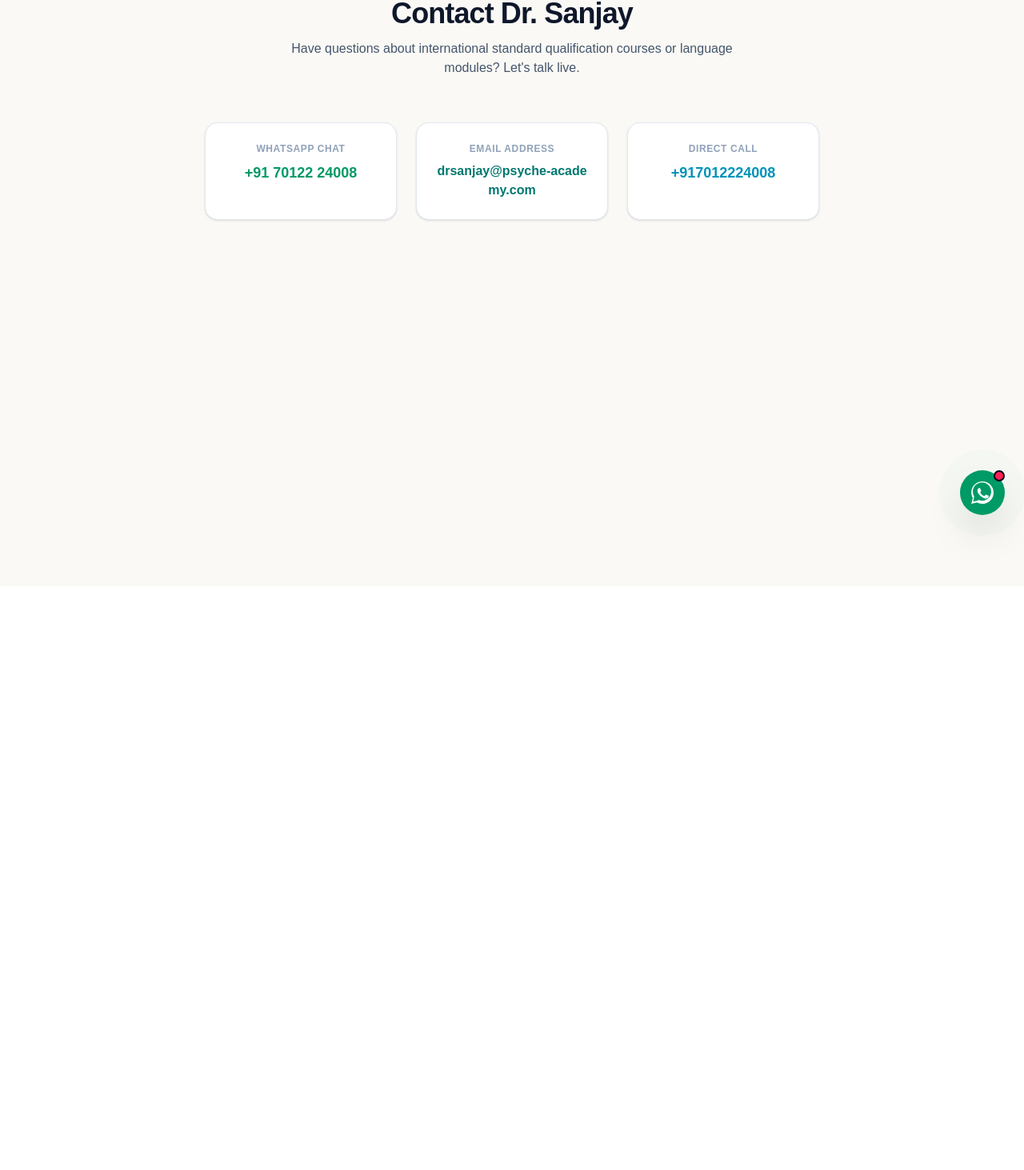
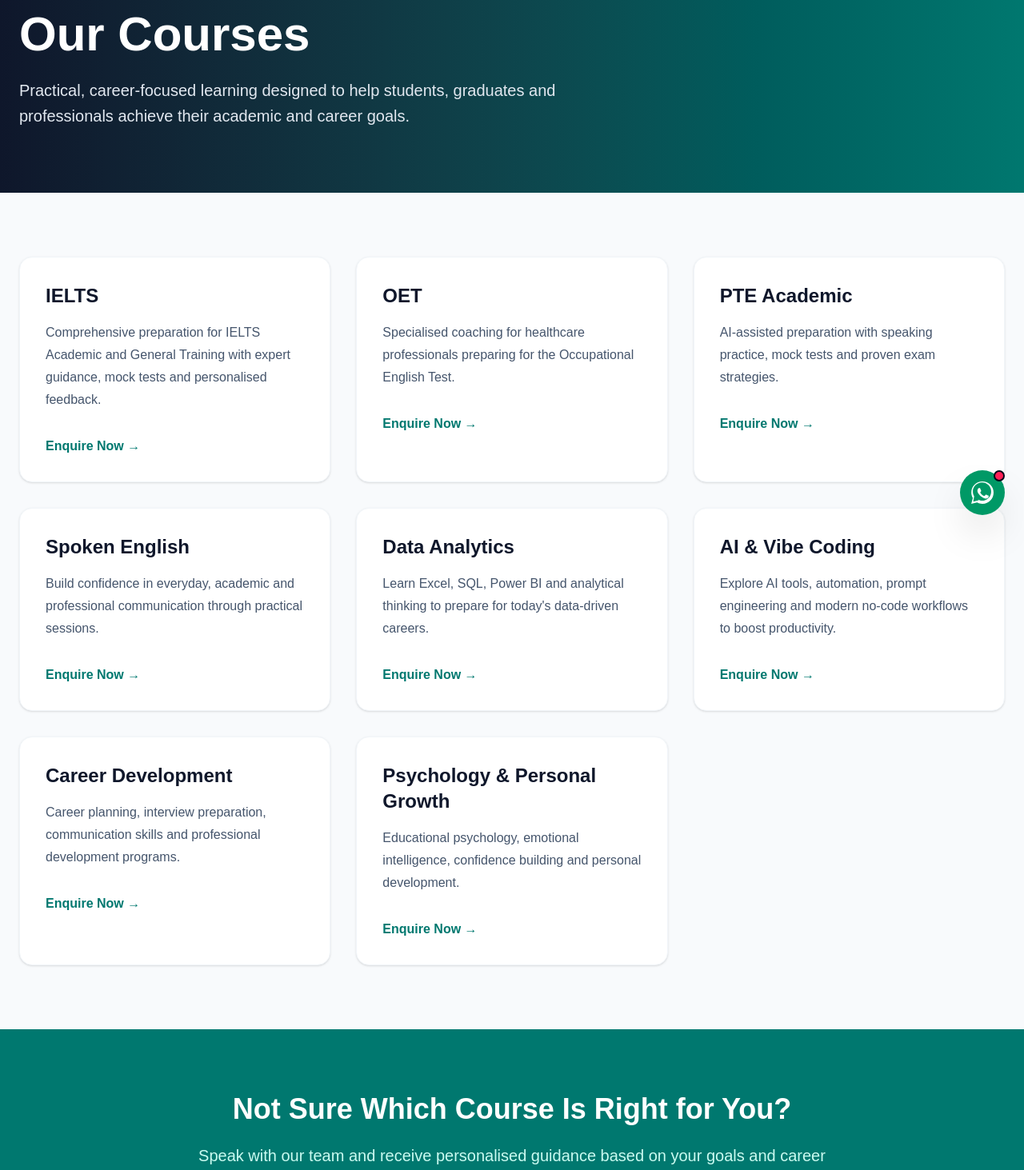
Before and after one commit to SoulDatalearner/psyche-academy, a Next.js app: page /courses in a window 1280 px wide. Shown: the part 132-1595 px from the top of the page at 80% size. Before the commit the page ends 865 px from the top, so only its background shows below. Built offline with nearby package versions, Linux system fonts and the light colour scheme.

Commit message:
Updated courses and services pages

```diff
--- a/app/(public)/courses/page.tsx
+++ b/app/(public)/courses/page.tsx
@@ -1,36 +1,124 @@
-import React from 'react';
+import Link from "next/link";
 
-export default function ContactPage() {
-  const whatsappNumber = "917012224008";
-  const emailAddress = "drsanjay@psyche-academy.com";
-  const phoneNumber = "+917012224008";
-  const inspiringMsg = encodeURIComponent("Hello Psyche Team! I'm ready to unlock my potential and explore the fascinating world of human psychology. I would love to connect for a free walkthrough consultation!");
+const courses = [
+  {
+    title: "IELTS",
+    description:
+      "Comprehensive preparation for IELTS Academic and General Training with expert guidance, mock tests and personalised feedback.",
+  },
+  {
+    title: "OET",
+    description:
+      "Specialised coaching for healthcare professionals preparing for the Occupational English Test.",
+  },
+  {
+    title: "PTE Academic",
+    description:
+      "AI-assisted preparation with speaking practice, mock tests and proven exam strategies.",
+  },
+  {
+    title: "Spoken English",
+    description:
+      "Build confidence in everyday, academic and professional communication through practical sessions.",
+  },
+  {
+    title: "Data Analytics",
+    description:
+      "Learn Excel, SQL, Power BI and analytical thinking to prepare for today's data-driven careers.",
+  },
+  {
+    title: "AI & Vibe Coding",
+    description:
+      "Explore AI tools, automation, prompt engineering and modern no-code workflows to boost productivity.",
+  },
+  {
+    title: "Career Development",
+    description:
+      "Career planning, interview preparation, communication skills and professional development programs.",
+  },
+  {
+    title: "Psychology & Personal Growth",
+    description:
+      "Educational psychology, emotional intelligence, confidence building and personal development.",
+  },
+];
 
+export default function CoursesPage() {
   return (
-    <main className="max-w-4xl mx-auto px-6 py-16 text-center space-y-8">
-      <div className="space-y-3">
-        <h1 className="text-4xl font-extrabold tracking-tight text-slate-900">Contact Dr. Sanjay</h1>
-        <p className="text-slate-600 max-w-xl mx-auto">
-          Have questions about international standard qualification courses or language modules? Let's talk live.
-        </p>
-      </div>
+    <main className="bg-slate-50">
 
-      <div className="grid md:grid-cols-3 gap-6 text-left max-w-3xl mx-auto pt-6">
-        <a href={`https://wa.me/${whatsappNumber}?text=${inspiringMsg}`} target="_blank" rel="noopener noreferrer" className="p-6 bg-white border border-slate-200 rounded-2xl shadow-sm hover:border-emerald-500 transition-all text-center space-y-2 group">
-          <p className="text-xs font-bold uppercase tracking-wider text-slate-400">WhatsApp Chat</p>
-          <p className="text-lg font-bold text-emerald-600 group-hover:underline">+91 70122 24008</p>
-        </a>
+      {/* Hero */}
+      <section className="bg-gradient-to-r from-slate-900 to-teal-700 text-white">
+        <div className="max-w-7xl mx-auto px-6 py-20">
 
-        <a href={`mailto:${emailAddress}`} className="p-6 bg-white border border-slate-200 rounded-2xl shadow-sm hover:border-teal-500 transition-all text-center space-y-2 group">
-          <p className="text-xs font-bold uppercase tracking-wider text-slate-400">Email Address</p>
-          <p className="text-md font-bold text-teal-700 group-hover:underline break-all">{emailAddress}</p>
-        </a>
+          <h1 className="text-5xl md:text-6xl font-bold">
+            Our Courses
+          </h1>
 
-        <a href={`tel:${phoneNumber}`} className="p-6 bg-white border border-slate-200 rounded-2xl shadow-sm hover:border-cyan-500 transition-all text-center space-y-2 group">
-          <p className="text-xs font-bold uppercase tracking-wider text-slate-400">Direct Call</p>
-          <p className="text-lg font-bold text-cyan-600 group-hover:underline">{phoneNumber}</p>
-        </a>
-      </div>
+          <p className="mt-6 text-xl max-w-3xl text-slate-200 leading-8">
+            Practical, career-focused learning designed to help students,
+            graduates and professionals achieve their academic and career goals.
+          </p>
+
+        </div>
+      </section>
+
+      {/* Course Cards */}
+      <section className="max-w-7xl mx-auto px-6 py-20">
+
+        <div className="grid md:grid-cols-2 lg:grid-cols-3 gap-8">
+
+          {courses.map((course) => (
+            <div
+              key={course.title}
+              className="bg-white rounded-2xl shadow-sm hover:shadow-xl transition p-8 border border-slate-100"
+            >
+              <h2 className="text-2xl font-bold text-slate-900">
+                {course.title}
+              </h2>
+
+              <p className="mt-4 text-slate-600 leading-7">
+                {course.description}
+              </p>
+
+              <Link
+                href="/contact"
+                className="inline-block mt-8 text-teal-700 font-semibold hover:text-teal-900"
+              >
+                Enquire Now →
+              </Link>
+            </div>
+          ))}
+
+        </div>
+
+      </section>
+
+      {/* CTA */}
+      <section className="bg-teal-700 text-white py-20">
+
+        <div className="max-w-4xl mx-auto text-center px-6">
+
+          <h2 className="text-4xl font-bold">
+            Not Sure Which Course Is Right for You?
+          </h2>
+
+          <p className="mt-6 text-xl text-teal-100">
+            Speak with our team and receive personalised guidance based on your
+            goals and career aspirations.
+          </p>
+
+          <Link
+            href="/contact"
+            className="inline-block mt-10 bg-white text-teal-700 px-8 py-4 rounded-xl font-bold hover:bg-slate-100 transition"
+          >
+            Book a Free Consultation
+          </Link>
+
+        </div>
+
+      </section>
+
     </main>
   );
 }
```
